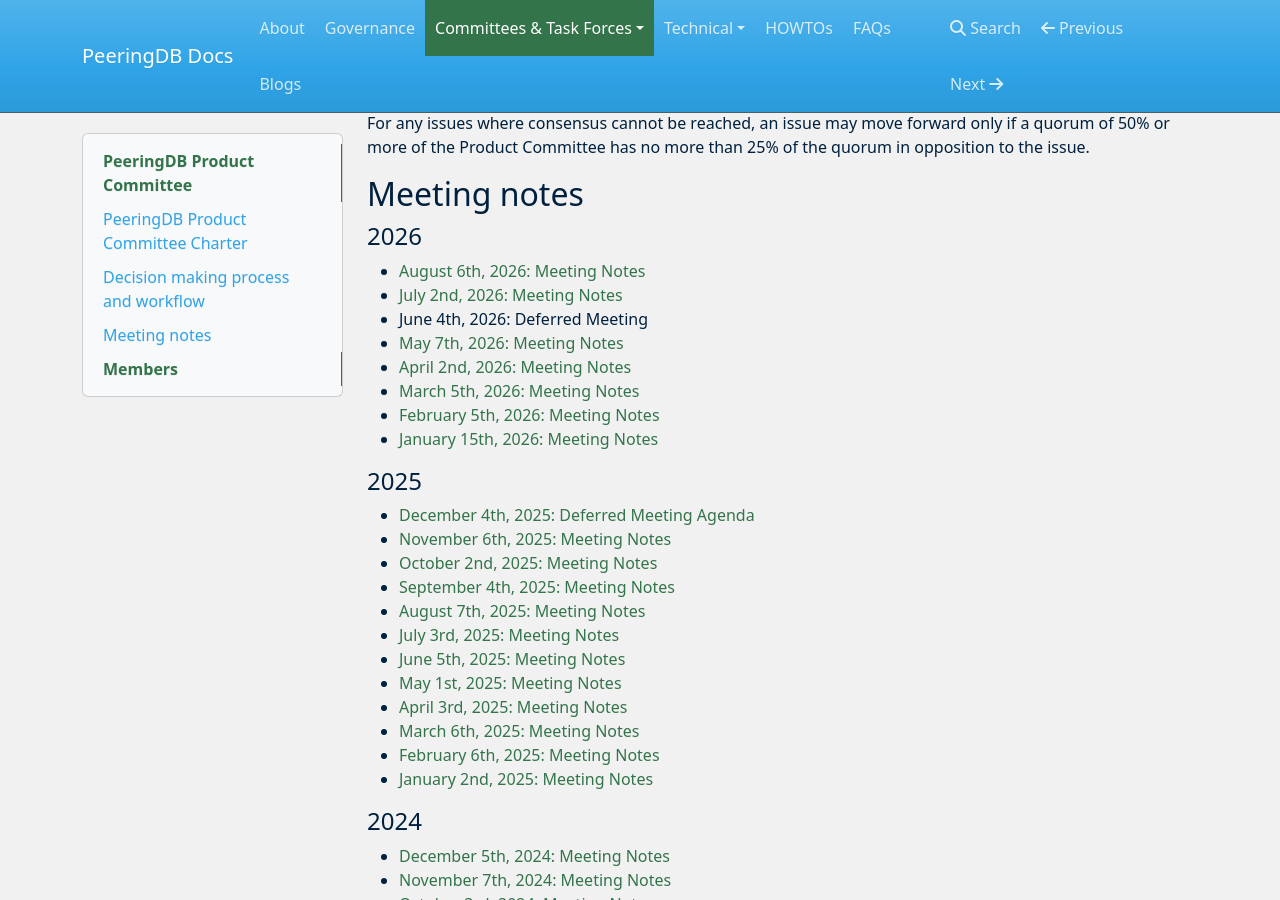
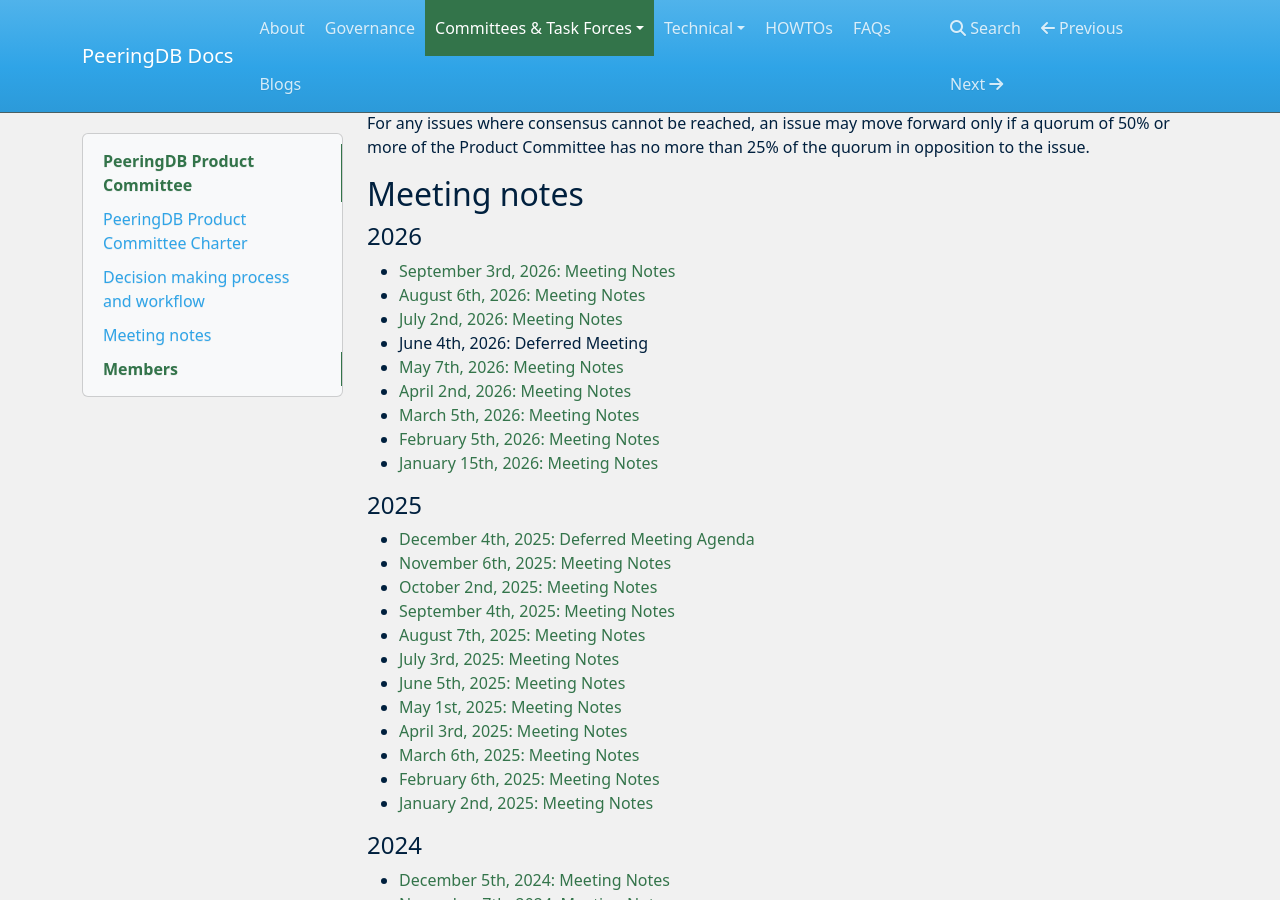
Before and after one commit to peeringdb/docs, an MkDocs documentation site: the page built from docs/committee/product/index.md, in a window 1280 px wide and 900 px high, scrolled down 2552 px. Built offline with MkDocs 1.6.1, drawn with Linux system fonts in a browser that asks for light colours; nearby versions of some CDN libraries.

Commit message:
Added September 2026 PC meeting notes

```diff
--- a/docs/committee/product/index.md
+++ b/docs/committee/product/index.md
@@ -11,6 +11,7 @@
 
 #### 2026
 
+- [September 3rd, 2026: Meeting Notes](notes/2026-09-03_Product_Committee_Notes.pdf)
 - [August 6th, 2026: Meeting Notes](notes/2026-08-06_Product_Committee_Notes.pdf)
 - [July 2nd, 2026: Meeting Notes](notes/2026-07-02_Product_Committee_Notes.pdf)
 - June 4th, 2026: Deferred Meeting
```
Also changed, not shown: 1 other file.
